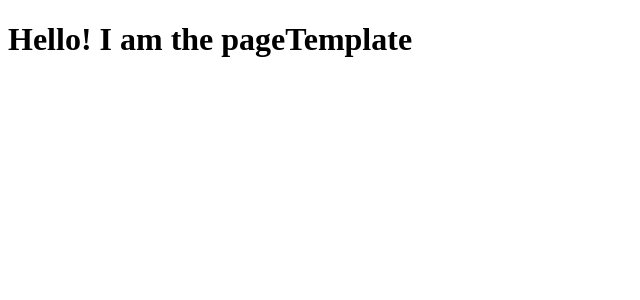
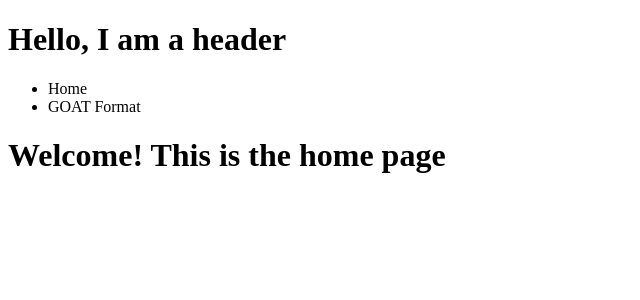
Before and after one commit to Jasonrosasramirez/WelcomeDuelists, a React (Create React App) app: page / in a window 1280 px wide. Shown: the top 300 px of the page, without its empty margins (0-640 px from the left). Built offline with nearby package versions, Linux system fonts and the light colour scheme.

Commit message:
issues with routes dom. Trying a different link method

```diff
--- a/src/App.js
+++ b/src/App.js
@@ -1,10 +1,11 @@
 import React, {useState} from "react";
-import { BrowserRouter as Router, Routes, Route } from 'react-router-dom';
 
-
-// Importing other pages files
+// Importing page files
 import PageTemplate from "./pages/PageTemplate.js";
 import Home from './pages/Home.js';
+
+// Importing page components
+import Header from "./components/Header/Header.js";
 
 
 function App() {
@@ -12,7 +13,8 @@ function App() {
   // The return can only export 1 element. You can bundle multiple elements using a cluster
   return (
     <displayOnScreen>
-      <PageTemplate/>
+      <Header/>
+      <Home/>
 
     </displayOnScreen>
 
--- a/src/components/Header/Header.js
+++ b/src/components/Header/Header.js
@@ -0,0 +1,29 @@
+import React, { useState, useEffect } from 'react';
+
+
+
+function Header () {
+
+    return (
+        <div>
+            <h1>Hello, I am a header</h1>
+
+            <nav className='navbar'>
+                <div className='navbar-container'>
+
+                    {/* This is where the links to the menus come in */}
+                    <ul>
+                        <li> Home </li>
+                        <li> GOAT Format </li>
+                    </ul>
+
+                </div>
+
+            </nav>
+        </div>
+
+    );
+
+}
+
+export default Header;
--- a/src/pages/Home.js
+++ b/src/pages/Home.js
@@ -11,7 +11,7 @@ import React from 'react';
 function Home () {
     return (
         <>
-            <h1> Hi! I am the home page. </h1>
+            <h1> Welcome! This is the home page </h1>
         </>
 
     );
--- a/src/pages/PageTemplate.js
+++ b/src/pages/PageTemplate.js
@@ -9,7 +9,7 @@ import React, { useState } from 'react';
 function PageTemplate () {
     return (
         <div>
-            <h1>Hello! I am the pageTemplate</h1>
+            <h1>Hello! I was going to be the template</h1>
 
         </div>
 
```
